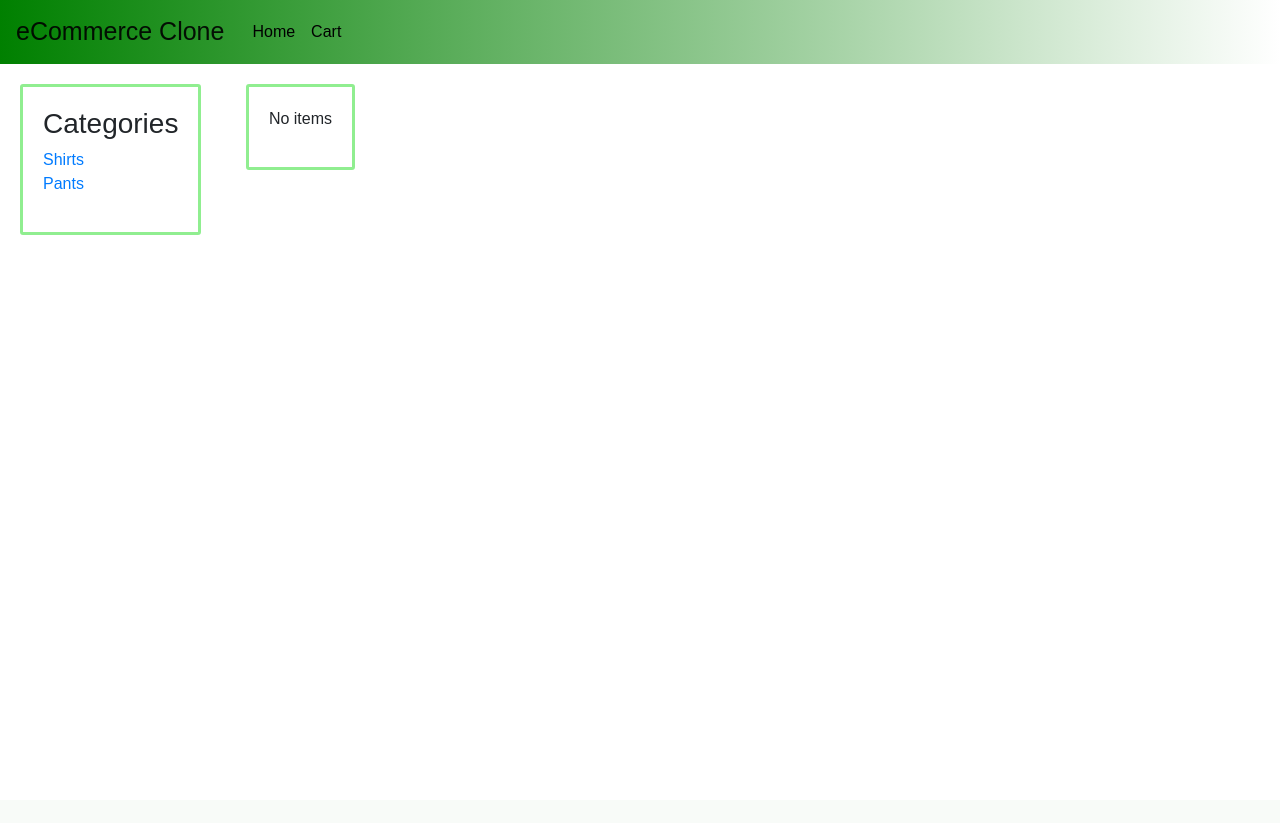
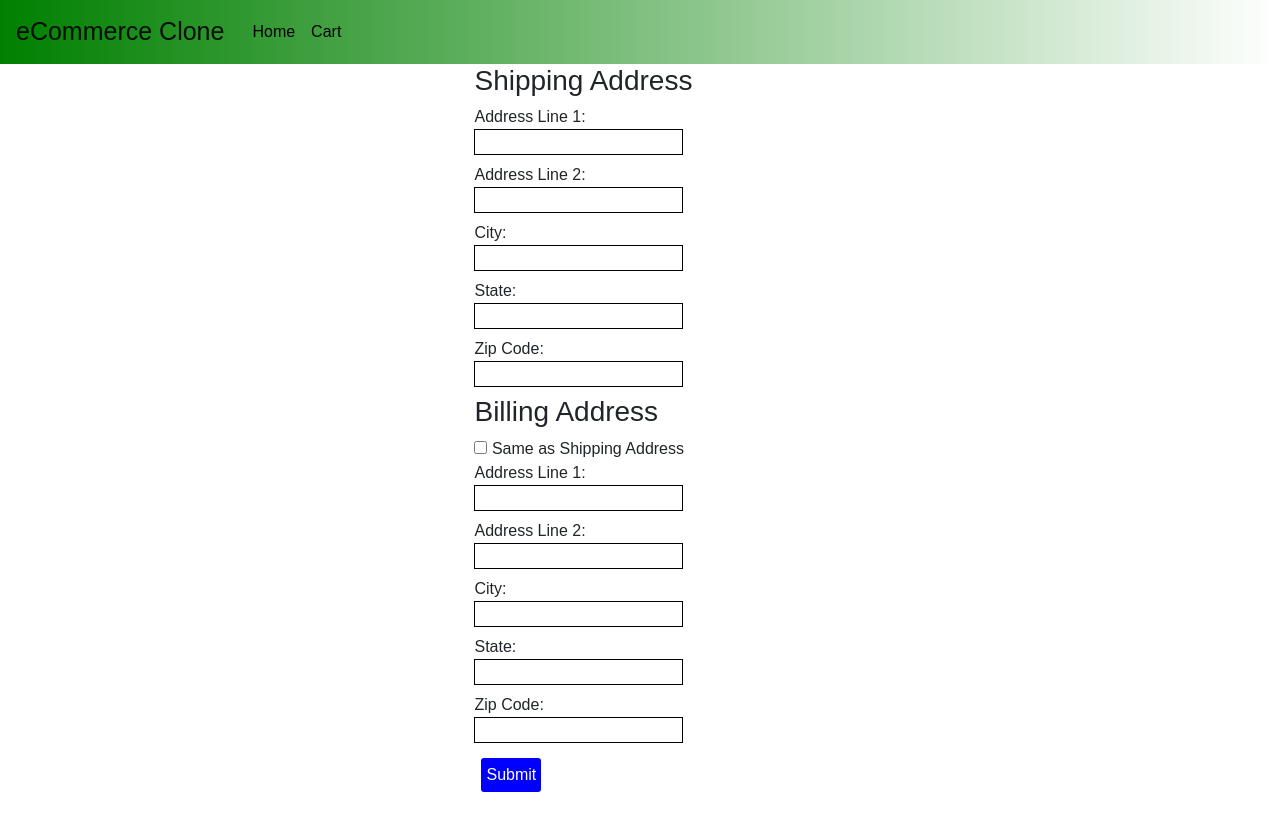
Before and after one commit to mhbrewer/ECommerceClone, a Django app: template apps/UIApp/templates/UIApp/checkout.html in a window 1280 px wide. Before the commit the page ends 235 px from the top, so only its background shows below. Run offline with Django 3.2, Linux system fonts and the light colour scheme; the template is opened without the code that fills it: values that come from a table or form of the project are taken from there, others are empty; data comes from the database, SQL or seed files in the repository; both versions use the stored data as it was after the commit; parts of the project's set-up code (start-up, migrations or seed data) failed here and were passed over; some libraries are stand-ins or nearby versions.

Commit message:
Added Cart and Checkout Functionality

```diff
--- a/apps/UIApp/static/UIApp/css/style.css
+++ b/apps/UIApp/static/UIApp/css/style.css
@@ -97,3 +97,23 @@
     border-color: white;
     border-width: 2px;
 }
+.tableLine {
+    border-left: 1px solid black;
+}
+.topLine {
+    border-bottom: 2px solid black;
+}
+.padding {
+    padding: 10px 10px 0px 10px;
+}
+.cart {
+    margin: 20px;
+}
+.checkoutInput {
+    border: 1px solid black;
+    display: block;
+    margin: -8px 0px 8px 0px;
+}
+.block {
+    display: block;
+}
--- a/apps/UIApp/templates/UIApp/category.html
+++ b/apps/UIApp/templates/UIApp/category.html
@@ -35,7 +35,7 @@
                     <a class="nav-link myNavLink" href="/">Home <span class="sr-only">(current)</span></a>
                 </li>
                 <li class="nav-item">
-                    <a class="nav-link myNavLink" href="/checkout">Cart</a>
+                    <a class="nav-link myNavLink" href="/cart">Cart</a>
                 </li>
             </ul>
             <form action="/logout" method="post">
--- a/apps/UIApp/templates/UIApp/checkout.html
+++ b/apps/UIApp/templates/UIApp/checkout.html
@@ -10,6 +10,14 @@
             integrity="sha384-ggOyR0iXCbMQv3Xipma34MD+dH/1fQ784/j6cY/iJTQUOhcWr7x9JvoRxT2MZw1T" crossorigin="anonymous">
         {% load static %}
         <link rel="stylesheet" href="{% static 'UIApp/css/style.css' %}">
+        <script src= 'https://ajax.googleapis.com/ajax/libs/jquery/3.4.0/jquery.min.js'></script>
+        <script>
+            $(document).ready(function(){
+                $("#tog").click(function(){
+                    $(".billAdd").toggle();
+                });
+            });
+        </script>
 </head>
 
 <body>
@@ -36,22 +44,45 @@
             </form> -->
         </div>
     </nav>
-    <div class="sideBar">
-        <h3>Categories</h3>
-        <ul class="catList">
-            {% for cat in allCats %}
-                <li><a href=/category/{{ cat.id }}>{{ cat.title }}</a></li>
-            {% endfor %}
-        </ul>
-    </div>
-    <div class="mainDiv">
-        {% if cart != None %}
-            {% for prod in cart %}
-                <p>{{ prod.name }}</p>
-            {% endfor %}
-        {% else %}
-            <p>No items</p>
-        {% endif %}
+    <div class="container">
+        <div class="col-4 inlineBlock"></div>
+        <form class="col-4 inlineBlock" action="/checkout/process" method="post">
+            {% csrf_token %}
+            <div>
+                <h3>Shipping Address</h3>
+                <label>Address Line 1:</label>
+                <input class="checkoutInput" type="text" name="address1Ship">
+                <label>Address Line 2:</label>
+                <input class="checkoutInput" type="text" name="address2Ship">
+                <label>City:</label>
+                <input class="checkoutInput" type="text" name="cityShip">
+                <label>State:</label>
+                <input class="checkoutInput" type="text" name="stateShip">
+                <label>Zip Code:</label>
+                <input class="checkoutInput" type="text" name="zipShip">
+            </div>
+            <div>
+                <h3>Billing Address</h3>
+                <div class="block">
+                    <input id="tog" class="billAddBox" type="checkbox" name="billIsSame" value="True">
+                        Same as Shipping Address
+                </div>
+                <div class="billAdd">
+                    <label>Address Line 1:</label>
+                    <input class="checkoutInput" type="text" name="address1Bill">
+                    <label>Address Line 2:</label>
+                    <input class="checkoutInput" type="text" name="address2Bill">
+                    <label>City:</label>
+                    <input class="checkoutInput" type="text" name="cityBill">
+                    <label>State:</label>
+                    <input class="checkoutInput" type="text" name="stateBill">
+                    <label>Zip Code:</label>
+                    <input class="checkoutInput" type="text" name="zipBill">
+                </div>
+            </div>
+            <button type="submit" class="submitButton">Submit</button>
+        </form>
+        <div class="col-4 inlineBlock"></div>
     </div>
 </body>
 
--- a/apps/UIApp/templates/UIApp/home.html
+++ b/apps/UIApp/templates/UIApp/home.html
@@ -27,7 +27,7 @@
                     <a class="nav-link myNavLink" href="/">Home <span class="sr-only">(current)</span></a>
                 </li>
                 <li class="nav-item">
-                    <a class="nav-link myNavLink" href="/checkout">Cart</a>
+                    <a class="nav-link myNavLink" href="/cart">Cart</a>
                 </li>
             </ul>
             <form action="/logout" method="post">
--- a/apps/UIApp/templates/UIApp/item.html
+++ b/apps/UIApp/templates/UIApp/item.html
@@ -27,7 +27,7 @@
                     <a class="nav-link myNavLink" href="/">Home <span class="sr-only">(current)</span></a>
                 </li>
                 <li class="nav-item">
-                    <a class="nav-link myNavLink" href="/checkout">Cart</a>
+                    <a class="nav-link myNavLink" href="/cart">Cart</a>
                 </li>
             </ul>
             <form action="/logout" method="post">
--- a/apps/UIApp/urls.py
+++ b/apps/UIApp/urls.py
@@ -13,6 +13,7 @@ urlpatterns = [
     url(r'^category/(?P<catId>\w+)$', views.catPage),
     url(r'^item/add$', views.addToCart),
     url(r'^item/(?P<itemId>\w+)$', views.itemPage),
+    url(r'^cart$', views.cartPage),
     url(r'^checkout$', views.checkoutPage),
     url(r'^checkout/process$', views.checkoutProcess),
     url(r'^logout$', views.logout),
```
Also changed, not shown: apps/UIApp/templates/UIApp/cart.html (added, +74 -0 lines), apps/UIApp/views.py (+54 -7 lines), db.sqlite3.
